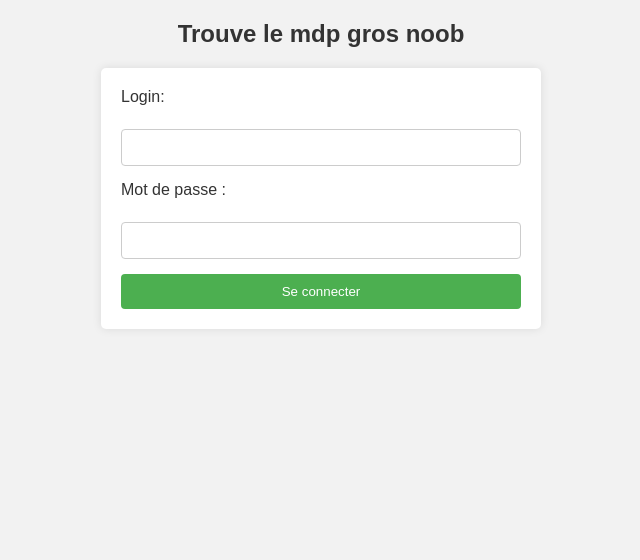
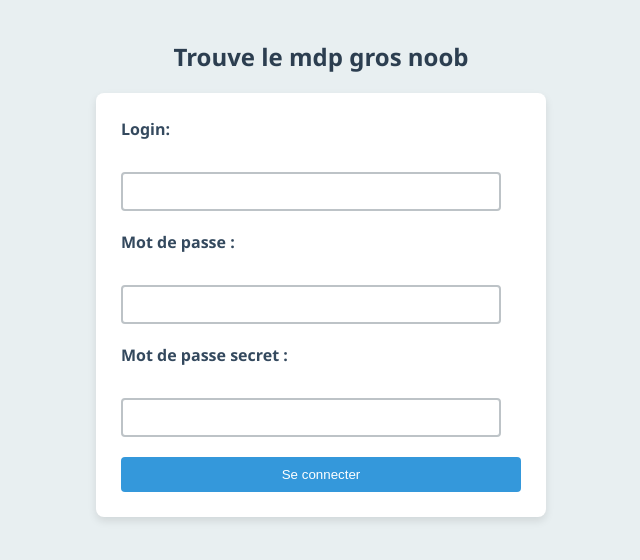
Before and after one commit to Sammixi/SiteForBrute-force, a PHP site: page / in a window 1280 px wide. Shown: the top 560 px of the page, without its empty margins (319-959 px from the left). Run offline with PHP 8.4, Linux system fonts and the light colour scheme.

Commit message:
style fzgag

```diff
--- a/index.html
+++ b/index.html
@@ -18,6 +18,10 @@
             <input type="password" id="password" name="password" required>
         </div>
         <div>
+            <label for="secret_password">Mot de passe secret :</label><br>
+            <input type="password" id="secret_password" name="secret_password">
+        </div>
+        <div>
             <input type="submit" value="Se connecter">
         </div>
     </form>
--- a/style.css
+++ b/style.css
@@ -1,45 +1,53 @@
 body {
-    font-family: Arial, sans-serif;
-    background-color: #f2f2f2;
+    font-family: 'Segoe UI', Tahoma, Geneva, Verdana, sans-serif; /* Changement de la police pour une touche moderne */
+    background-color: #e8eff1; /* Couleur de fond légèrement ajustée pour plus de douceur */
     margin: 0;
-    padding: 0;
+    padding: 20px; /* Ajout d'un padding pour ne pas coller au bord de l'écran */
 }
 
 h2 {
     text-align: center;
-    color: #333;
+    color: #2c3e50; /* Couleur plus foncée pour un meilleur contraste */
+    margin-bottom: 20px; /* Espacement ajouté en bas du titre pour aérer */
 }
 
 form {
     max-width: 400px;
-    margin: 20px auto;
-    padding: 20px;
-    background-color: #fff;
-    border-radius: 5px;
-    box-shadow: 0 0 10px rgba(0, 0, 0, 0.1);
+    margin: 0 auto; /* Centrage du formulaire */
+    padding: 25px; /* Légère augmentation du padding pour plus d'espace */
+    background-color: #ffffff;
+    border-radius: 8px; /* Bords plus arrondis pour un look moderne */
+    box-shadow: 0 4px 8px rgba(0, 0, 0, 0.1); /* Ombre plus douce pour un effet subtil */
 }
 
 label {
     display: block;
-    margin-bottom: 5px;
-    color: #333;
+    margin-bottom: 10px; /* Espacement augmenté pour plus de clarté */
+    color: #34495e; /* Couleur de texte ajustée pour une meilleure lisibilité */
+    font-weight: bold; /* Rendre le texte en gras pour attirer l'attention */
 }
 
 input[type="text"],
 input[type="password"] {
-    width: 100%;
+    width: calc(100% - 20px); /* Ajustement pour tenir compte du padding */
     padding: 10px;
-    margin-bottom: 15px;
-    border: 1px solid #ccc;
+    margin-bottom: 20px; /* Espacement augmenté pour ne pas que les éléments se touchent */
+    border: 2px solid #bdc3c7; /* Bordure plus prononcée pour un meilleur focus */
     border-radius: 4px;
     box-sizing: border-box;
+    transition: border-color 0.3s; /* Transition douce lors du focus */
+}
+
+input[type="text"]:focus,
+input[type="password"]:focus {
+    border-color: #3498db; /* Changement de couleur à la sélection pour une meilleure visibilité */
 }
 
 input[type="submit"] {
     width: 100%;
     padding: 10px;
-    background-color: #4caf50;
-    color: #fff;
+    background-color: #3498db; /* Couleur plus moderne et moins saturée */
+    color: #ffffff;
     border: none;
     border-radius: 4px;
     cursor: pointer;
@@ -47,5 +55,5 @@ input[type="submit"] {
 }
 
 input[type="submit"]:hover {
-    background-color: #45a049;
+    background-color: #2980b9; /* Assombrir légèrement au survol pour un effet interactif */
 }
```
